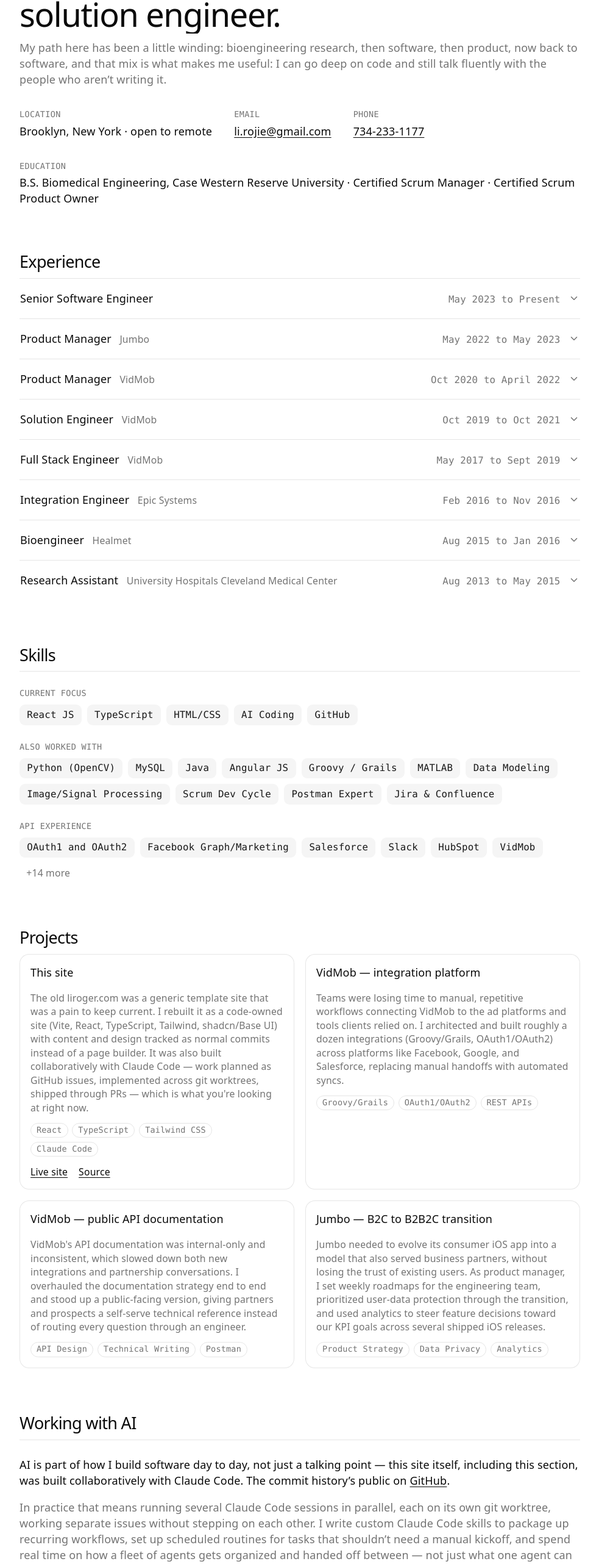
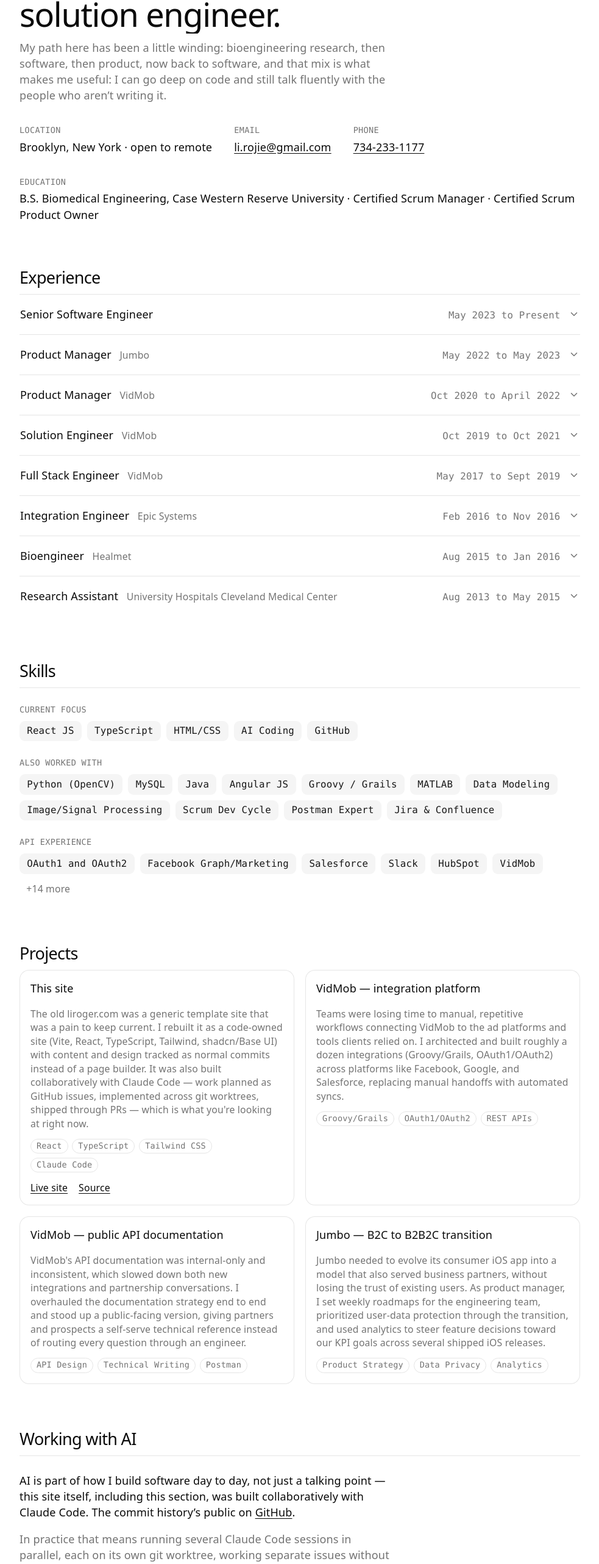
Before and after one commit to rogerrli/online-portfolio, a React (Vite) app: page / in a window 1280 px wide. Shown: the part 233-2797 px from the top of the page at 61% size, without its empty margins (148-1131 px from the left). Built offline with nearby package versions, Linux system fonts and the light colour scheme.

Commit message:
Revert: restore 60ch reading measure on body paragraphs
Full-container-width body text (920px) is well past comfortable
reading width. Prose measure and layout container width are
different concerns — nav/cards/badges can fill the container, but
paragraphs shouldn't. Net effect: no diff vs main.

```diff
--- a/src/App.tsx
+++ b/src/App.tsx
@@ -173,7 +173,7 @@
             <br />
             <RoleTitle titles={ROLE_TITLES} />
           </h1>
-          <p className="mb-8 text-muted-foreground">
+          <p className="mb-8 max-w-[60ch] text-muted-foreground">
             My path here has been a little winding: bioengineering
             research, then software, then product, now back to software,
             and that mix is what makes me useful: I can go deep on
--- a/src/components/BeyondWorkSection.tsx
+++ b/src/components/BeyondWorkSection.tsx
@@ -29,7 +29,7 @@
             <dt className="mb-1 font-mono text-xs tracking-wide text-muted-foreground uppercase">
               <span aria-hidden="true">{interest.emoji}</span> {interest.label}
             </dt>
-            <dd>{interest.description}</dd>
+            <dd className="max-w-[60ch]">{interest.description}</dd>
           </div>
         ))}
       </dl>
--- a/src/components/ContactSection.tsx
+++ b/src/components/ContactSection.tsx
@@ -48,7 +48,7 @@
   return (
     <section id="contact">
       <h2 className="mb-2 font-heading text-2xl font-medium tracking-tight">Contact</h2>
-      <p className="mb-6 text-muted-foreground">
+      <p className="mb-6 max-w-[60ch] text-muted-foreground">
         Best way to reach me is email, happy to talk about roles,
         projects, or anything in between.
       </p>
--- a/src/components/WorkingWithAiSection.tsx
+++ b/src/components/WorkingWithAiSection.tsx
@@ -3,7 +3,7 @@
     <section id="working-with-ai">
       <h2 className="mb-2 text-2xl font-medium tracking-tight">Working with AI</h2>
       <div className="flex flex-col gap-4 border-t border-border pt-6">
-        <p>
+        <p className="max-w-[60ch]">
           AI is part of how I build software day to day, not just a talking
           point &mdash; this site itself, including this section, was built
           collaboratively with Claude Code. The commit history&rsquo;s public
@@ -19,7 +19,7 @@
           </a>
           .
         </p>
-        <p className="text-muted-foreground">
+        <p className="max-w-[60ch] text-muted-foreground">
           In practice that means running several Claude Code sessions in
           parallel, each on its own git worktree, working separate issues
           without stepping on each other. I write custom Claude Code skills
```
